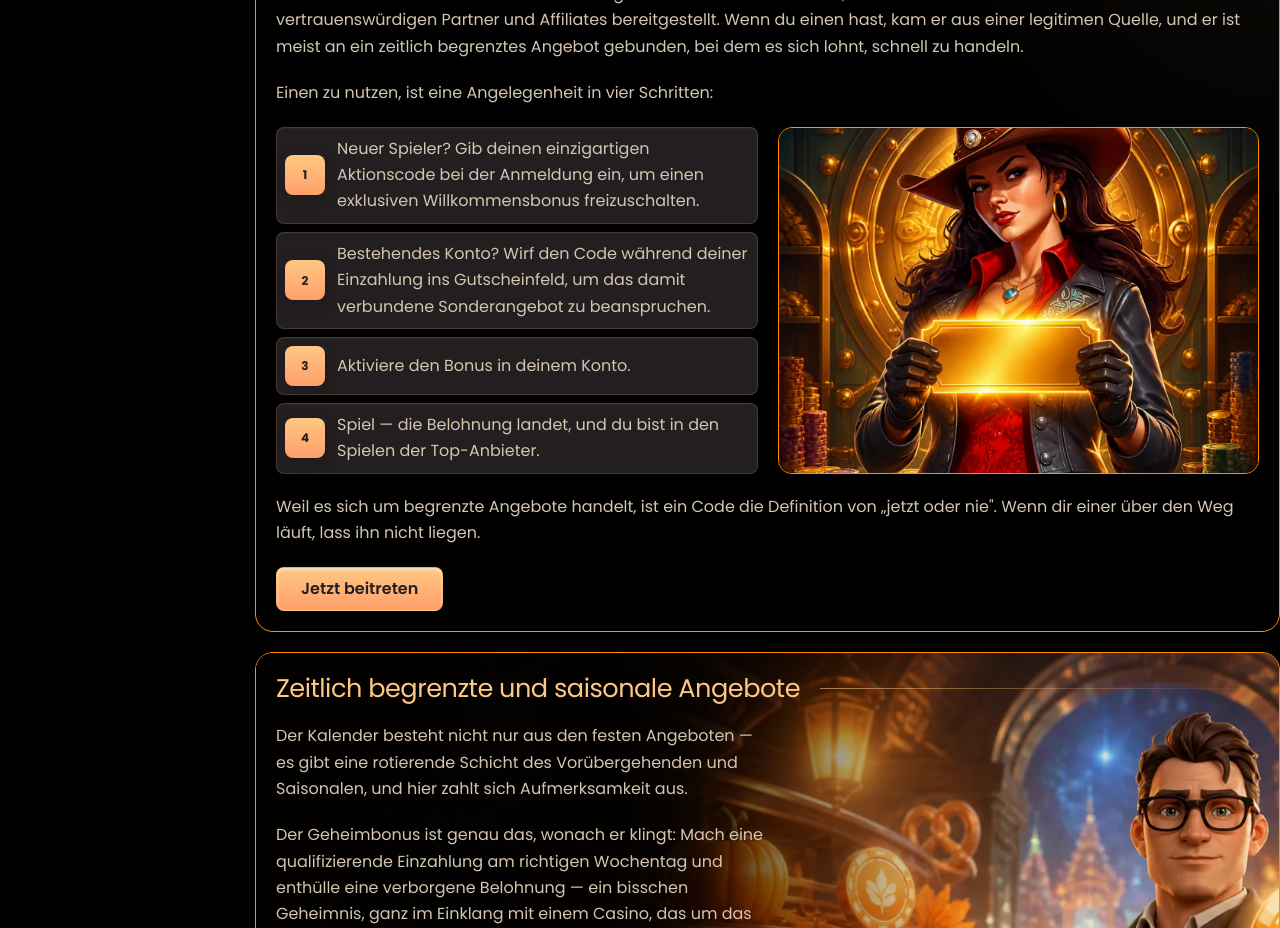
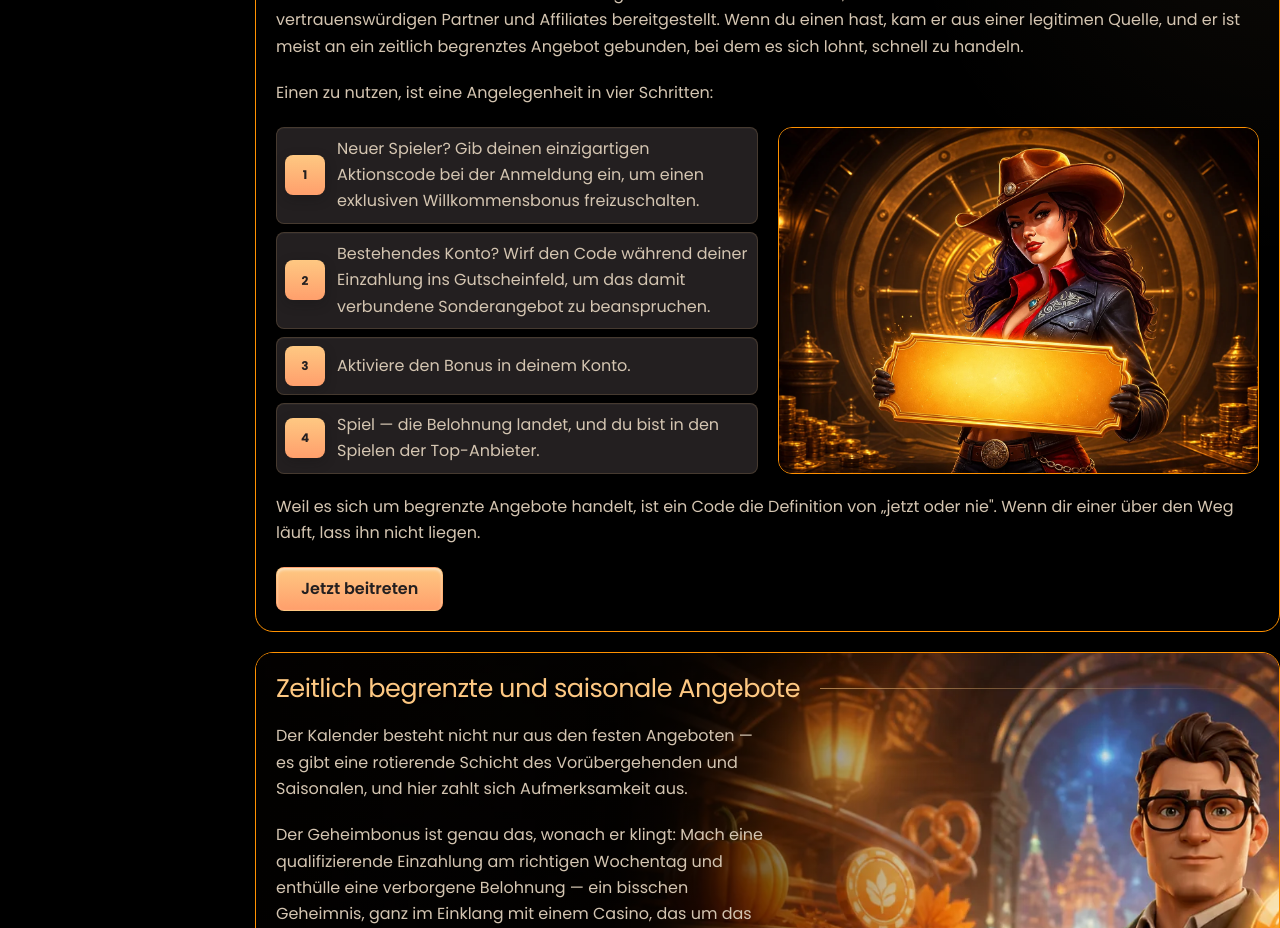
Before and after one commit to xbctk/natiocasino-germany, a Next.js app: page /bonuses in a window 1280 px wide. Shown: the part 7780-8708 px from the top of the page. Built offline with nearby package versions, Linux system fonts and the light colour scheme.

Commit message:
Fix bonuses promotion code framing

```diff
--- a/components/BonusesContent.tsx
+++ b/components/BonusesContent.tsx
@@ -207,7 +207,7 @@ export function BonusesContent() {
             <li>Spiel — die Belohnung landet, und du bist in den Spielen der Top-Anbieter.</li>
           </StepList>
           <div className="boni-code-art" aria-hidden="true">
-            <Image src="/content/bonuses/promotion-code-v2.webp" alt="" fill sizes="(max-width: 960px) 100vw, 40vw" />
+            <Image src="/content/bonuses/promotion-code-v3.webp" alt="" fill sizes="(max-width: 960px) 100vw, 40vw" />
           </div>
         </div>
         <p>Weil es sich um begrenzte Angebote handelt, ist ein Code die Definition von „jetzt oder nie&quot;. Wenn dir einer über den Weg läuft, lass ihn nicht liegen.</p>
```
Also changed, not shown: public/content/bonuses/promotion-code-v3.webp (added), 1 other file (tests, documents, lock files or other folders).
